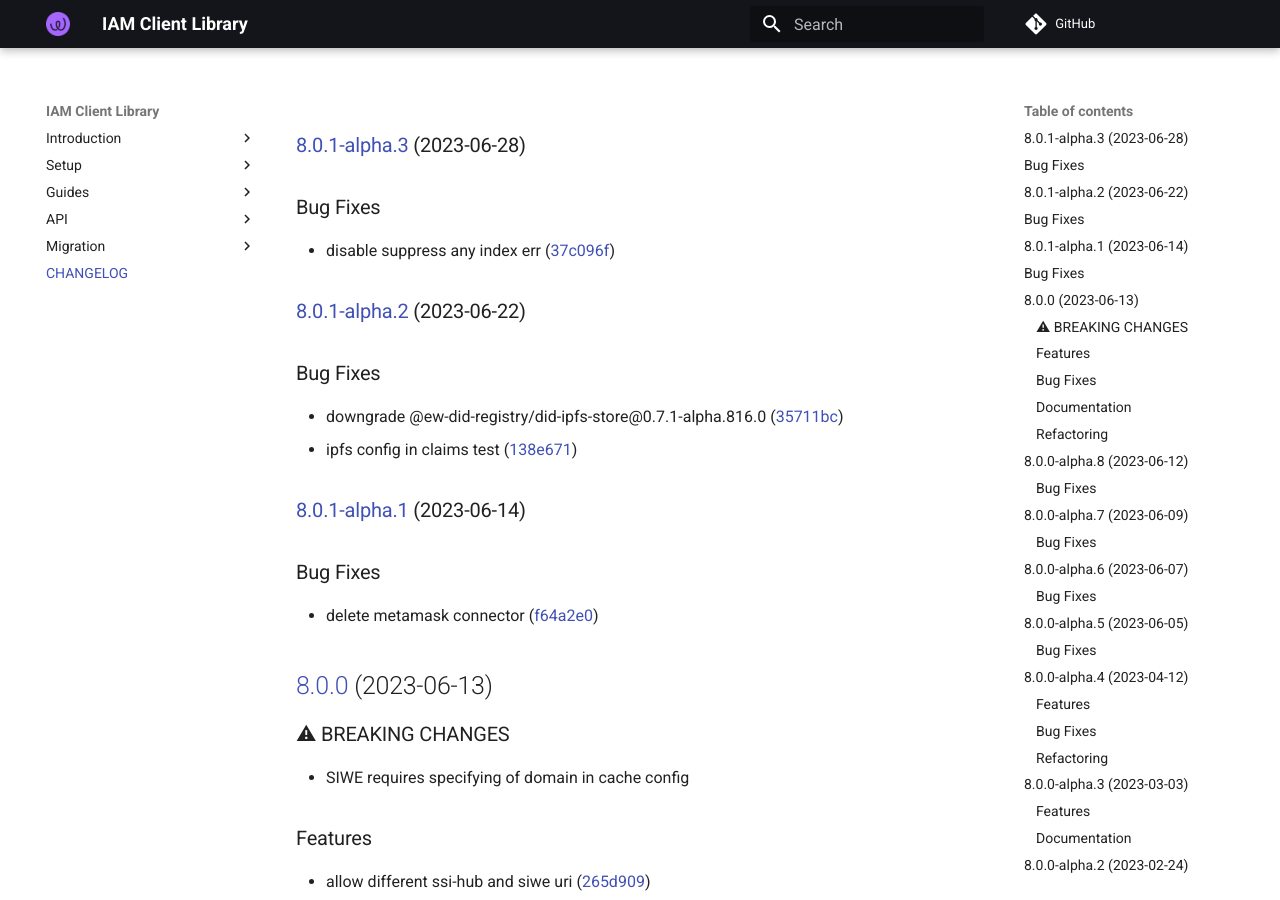
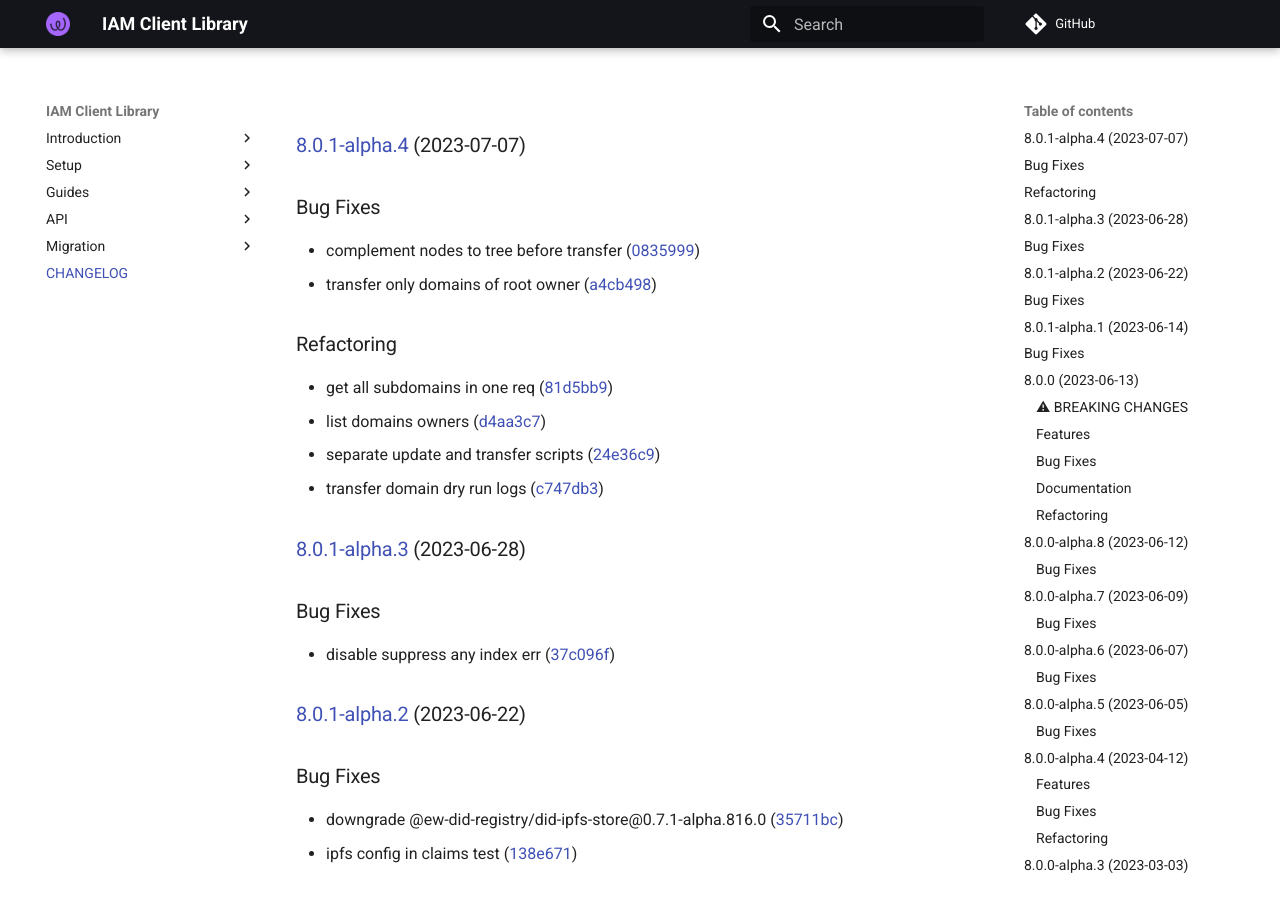
Before and after one commit to energywebfoundation/iam-client-lib, an MkDocs documentation site: the page built from docs/CHANGELOG.md, in a window 1280 px wide and 900 px high. Built offline with MkDocs 1.6.1 and Material for MkDocs 9.7.7, drawn with Linux system fonts in a browser that asks for light colours; comment, search, counter and statistics services are not loaded.

Commit message:
chore(release): 8.0.1-alpha.4 [skip ci]
### [8.0.1-alpha.4](https://github.com/energywebfoundation/iam-client-lib/compare/v8.0.1-alpha.3...v8.0.1-alpha.4) (2023-07-07)

### Bug Fixes

* complement nodes to tree before transfer ([0835999](https://github.com/energywebfoundation/iam-client-lib/commit/0835999c2e77a2e67c9675610d006dea06ae5046))
* transfer only domains of root owner ([a4cb498](https://github.com/energywebfoundation/iam-client-lib/commit/a4cb4982e96c76bc66c844e6e5858b5fbc659e91))

### Refactoring

* get all subdomains in one req ([81d5bb9](https://github.com/energywebfoundation/iam-client-lib/commit/81d5bb9313837c13dda2114feccdcdff3c538880))
* list domains owners ([d4aa3c7](https://github.com/energywebfoundation/iam-client-lib/commit/d4aa3c77ae910d7a317068059ab28c03178bf370))
* separate update and transfer scripts ([24e36c9](https://github.com/energywebfoundation/iam-client-lib/commit/24e36c9e7bcadf496c187de53ae9a84ea370736f))
* transfer domain dry run logs ([c747db3](https://github.com/energywebfoundation/iam-client-lib/commit/c747db336c4102200a3510766b97245e605fa997))

```diff
--- a/docs/CHANGELOG.md
+++ b/docs/CHANGELOG.md
@@ -1,3 +1,19 @@
+### [8.0.1-alpha.4](https://github.com/energywebfoundation/iam-client-lib/compare/v8.0.1-alpha.3...v8.0.1-alpha.4) (2023-07-07)
+
+
+### Bug Fixes
+
+* complement nodes to tree before transfer ([0835999](https://github.com/energywebfoundation/iam-client-lib/commit/0835999c2e77a2e67c9675610d006dea06ae5046))
+* transfer only domains of root owner ([a4cb498](https://github.com/energywebfoundation/iam-client-lib/commit/a4cb4982e96c76bc66c844e6e5858b5fbc659e91))
+
+
+### Refactoring
+
+* get all subdomains in one req ([81d5bb9](https://github.com/energywebfoundation/iam-client-lib/commit/81d5bb9313837c13dda2114feccdcdff3c538880))
+* list domains owners ([d4aa3c7](https://github.com/energywebfoundation/iam-client-lib/commit/d4aa3c77ae910d7a317068059ab28c03178bf370))
+* separate update and transfer scripts ([24e36c9](https://github.com/energywebfoundation/iam-client-lib/commit/24e36c9e7bcadf496c187de53ae9a84ea370736f))
+* transfer domain dry run logs ([c747db3](https://github.com/energywebfoundation/iam-client-lib/commit/c747db336c4102200a3510766b97245e605fa997))
+
 ### [8.0.1-alpha.3](https://github.com/energywebfoundation/iam-client-lib/compare/v8.0.1-alpha.2...v8.0.1-alpha.3) (2023-06-28)
 
 
--- a/package.json
+++ b/package.json
@@ -1,6 +1,6 @@
 {
   "name": "iam-client-lib",
-  "version": "8.0.1-alpha.3",
+  "version": "8.0.1-alpha.4",
   "description": "Library for Decentralized Identity and Access Management",
   "main": "lib/index.js",
   "module": "lib.esm/index.js",
```
